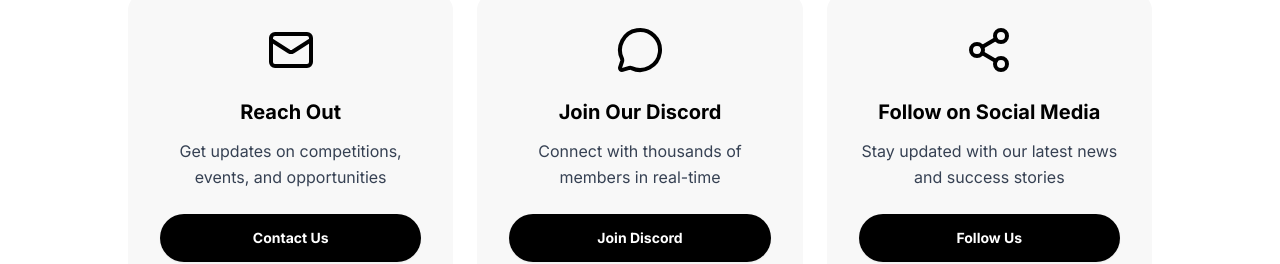
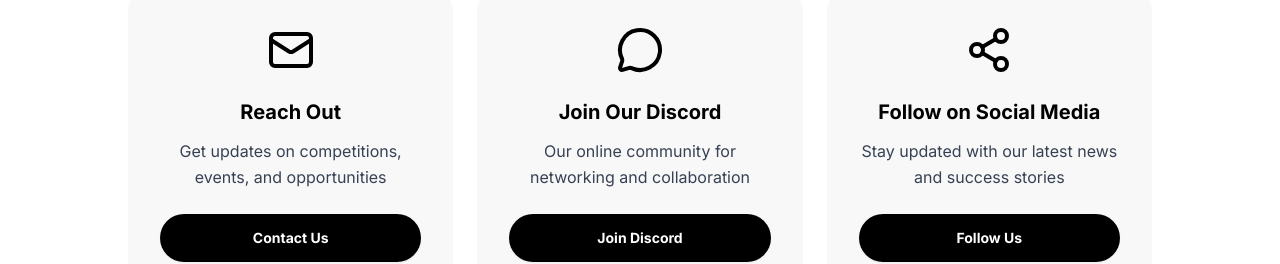
Before and after one commit to univadev/univadev.com, a Next.js app: page /impact in a window 1280 px wide. Shown: the part 1680-1944 px from the top of the page. Built offline with nearby package versions, Linux system fonts and the light colour scheme.

Commit message:
chore: fix discord link

```diff
--- a/src/app/impact/page.tsx
+++ b/src/app/impact/page.tsx
@@ -78,9 +78,9 @@
   {
     icon: MessageCircle,
     title: "Join Our Discord",
-    description: "Connect with thousands of members in real-time",
+    description: "Our online community for networking and collaboration",
     cta: "Join Discord",
-    link: "https://discord.gg/univadev",
+    link: "https://discord.gg/PRndM3ha66",
   },
   {
     icon: Share2,
@@ -284,7 +284,9 @@
                   className="bg-white text-black rounded-full h-[58px] px-10 text-base font-bold hover:bg-gray-100 transition-colors"
                   asChild
                 >
-                  <a href="#join">Join the Community</a>
+                  <a href="https://discord.gg/PRndM3ha66" target="_blank">
+                    Join the Community
+                  </a>
                 </Button>
                 <Button
                   size="lg"
```
